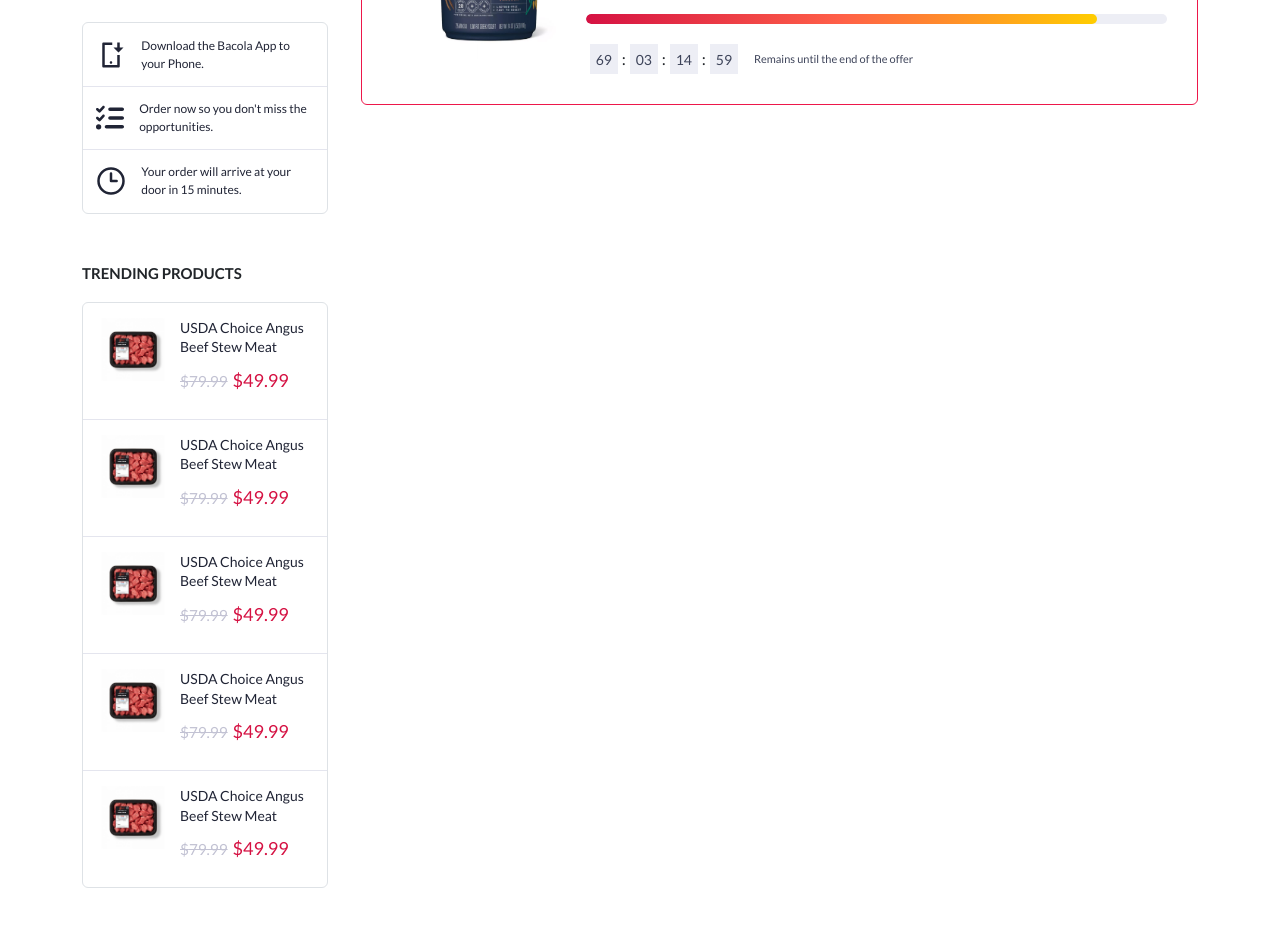
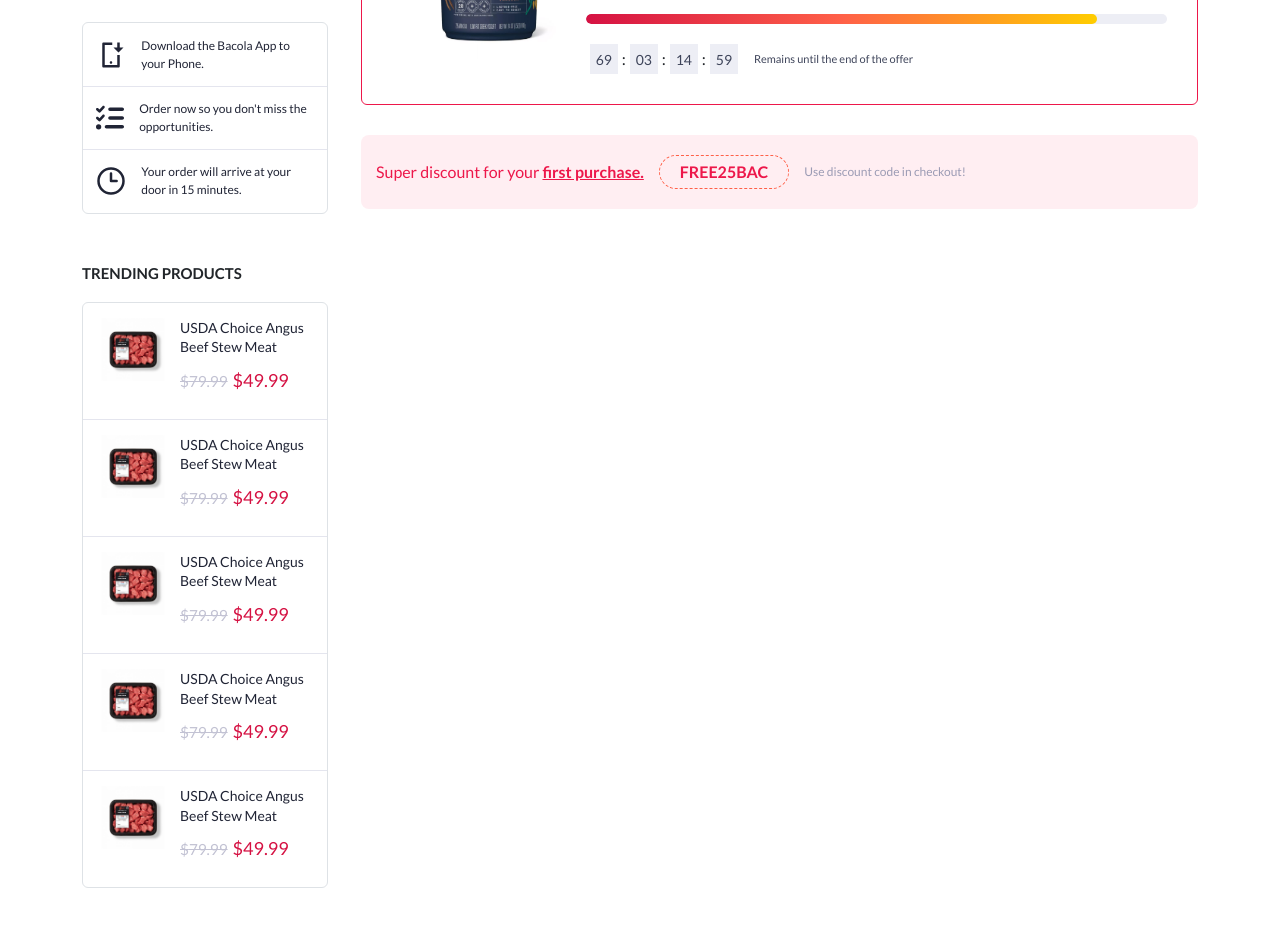
Before and after one commit to Trung-Nam/Online-Grocery-Shopping, a React (Create React App) app: page / in a window 1280 px wide. Shown: the part 1960-2887 px from the top of the page. Built offline with nearby package versions, Linux system fonts and the light colour scheme; no server answers.

Commit message:
feat(ui): purchase-banner

```diff
--- a/src/Pages/Home/Home.jsx
+++ b/src/Pages/Home/Home.jsx
@@ -708,6 +708,19 @@ const Home = () => {
                             <a href="/" title="Chobani Complete Vanilla Greek Yogurt" className="overlay-link"></a>
                         </div>
                     </div>
+
+                    <div className="module-purchase-banner">
+                        <div className="module-body">
+                            <a href="/">
+                                <span className="purchase-text">
+                                    Super discount for your <strong>first purchase.</strong>
+                                </span>
+                                <span className="purchase-code">FREE25BAC</span>
+                                <span className="purchase-description">Use discount code in checkout!</span>
+                            </a>
+                        </div>
+                    </div>
+
                 </div>
             </section>
         </>
--- a/src/Pages/Home/Home.scss
+++ b/src/Pages/Home/Home.scss
@@ -138,6 +138,7 @@
                         width: 50px;
                         height: 50px;
                         margin-right: .9375rem;
+
                         img {
                             border-radius: 50%;
                         }
@@ -589,4 +590,46 @@
 
     }
 
+    .module-purchase-banner {
+        margin: 30px 0px;
+
+        a {
+            text-decoration: none;
+            position: relative;
+
+            display: flex;
+            align-items: center;
+            flex-flow: row wrap;
+            background-color: var(--color-danger-light);
+            border-radius: 8px;
+            text-decoration: none;
+            padding: 1.25rem .9375rem;
+        }
+
+        .purchase-text {
+            font-size: 1rem;
+            color: var(--color-danger);
+
+            strong {
+                font-weight: 600;
+                text-decoration: underline;
+            }
+        }
+
+        .purchase-code {
+            font-family: var(--font-secondary);
+            font-weight: 600;
+            text-transform: uppercase;
+            color: var(--color-danger);
+            border: 1px dashed var(--color-warning);
+            padding: 4px 1.25rem;
+            border-radius: 1.875rem;
+            margin: 0 .9375rem;
+        }
+
+        .purchase-description {
+            font-size: .75rem;
+            color: var(--color-info-dark);
+        }
+    }
 }
```
